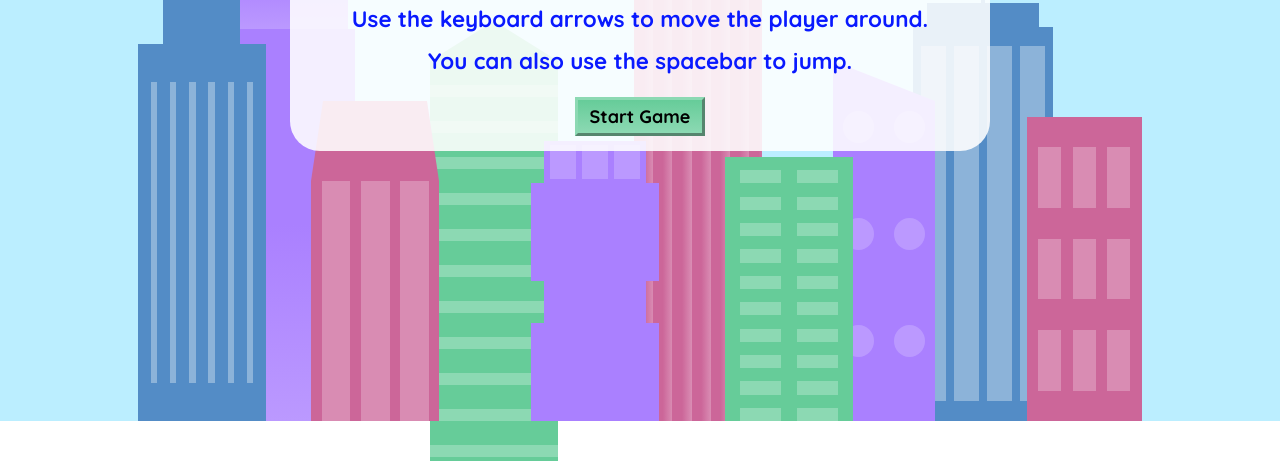
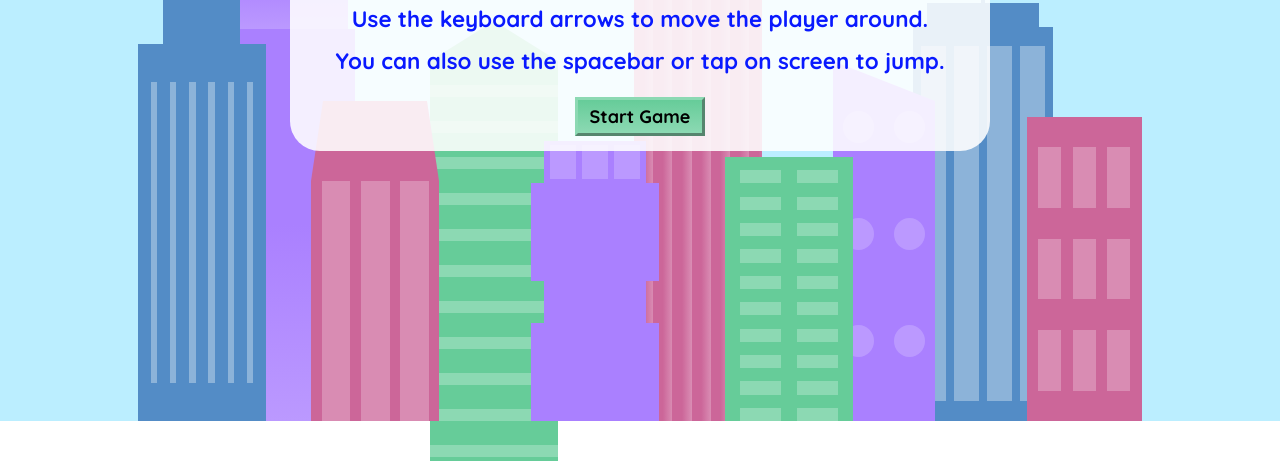
Before and after one commit to shariq-yousuf/my-fCC-js-cert-projects, a plain HTML site: page Projects/Platformer-Game/index.html in a window 1280 px wide. Shown: the part 379-840 px from the top of the page. Drawn offline with nearby package versions, Linux system fonts and the light colour scheme.

Commit message:
chore: update instruction

```diff
--- a/Projects/Platformer-Game/index.html
+++ b/Projects/Platformer-Game/index.html
@@ -22,7 +22,9 @@
         <p class="instructions">
           Use the keyboard arrows to move the player around.
         </p>
-        <p class="instructions">You can also use the spacebar to jump.</p>
+        <p class="instructions">
+          You can also use the spacebar or tap on screen to jump.
+        </p>
         <div class="btn-container">
           <button class="btn" id="start-btn">Start Game</button>
         </div>
```
